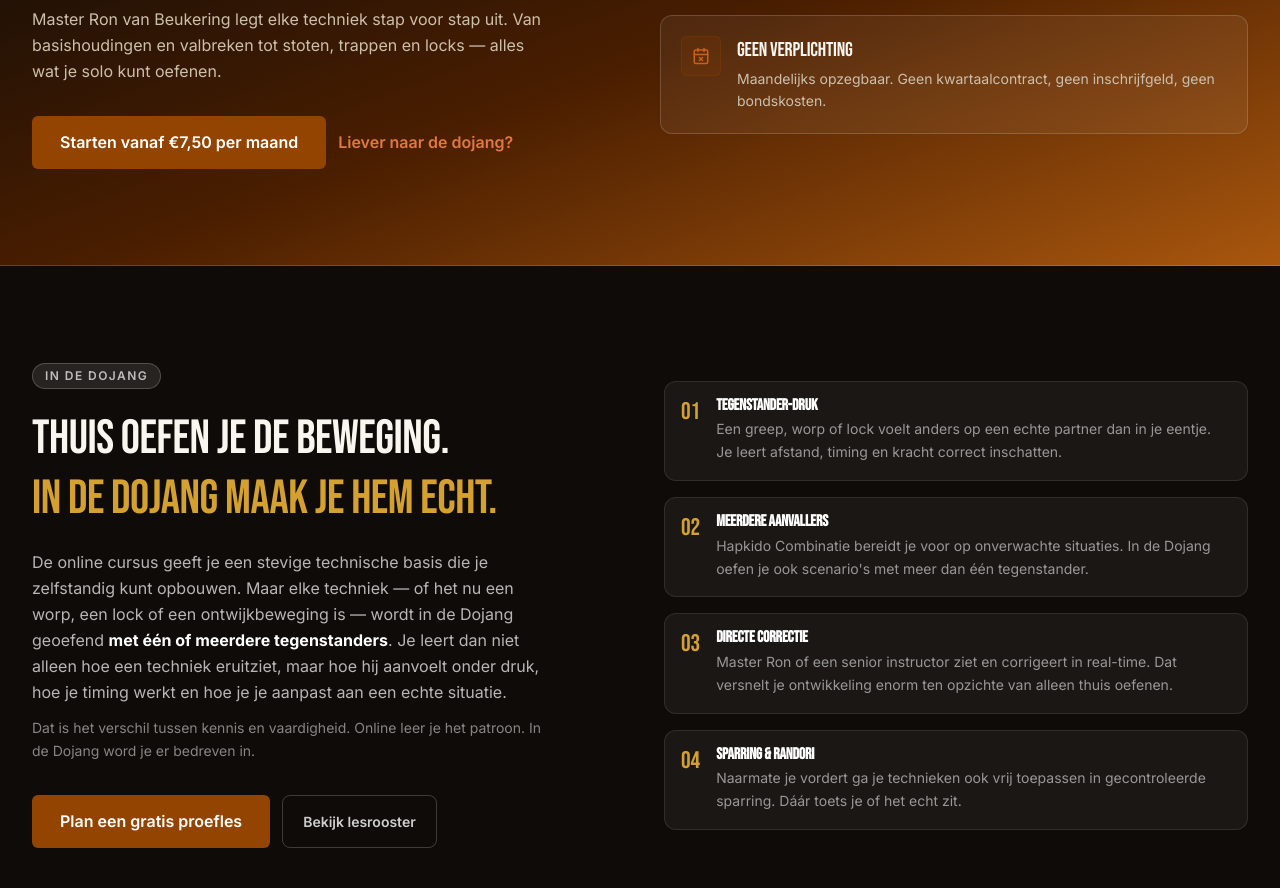
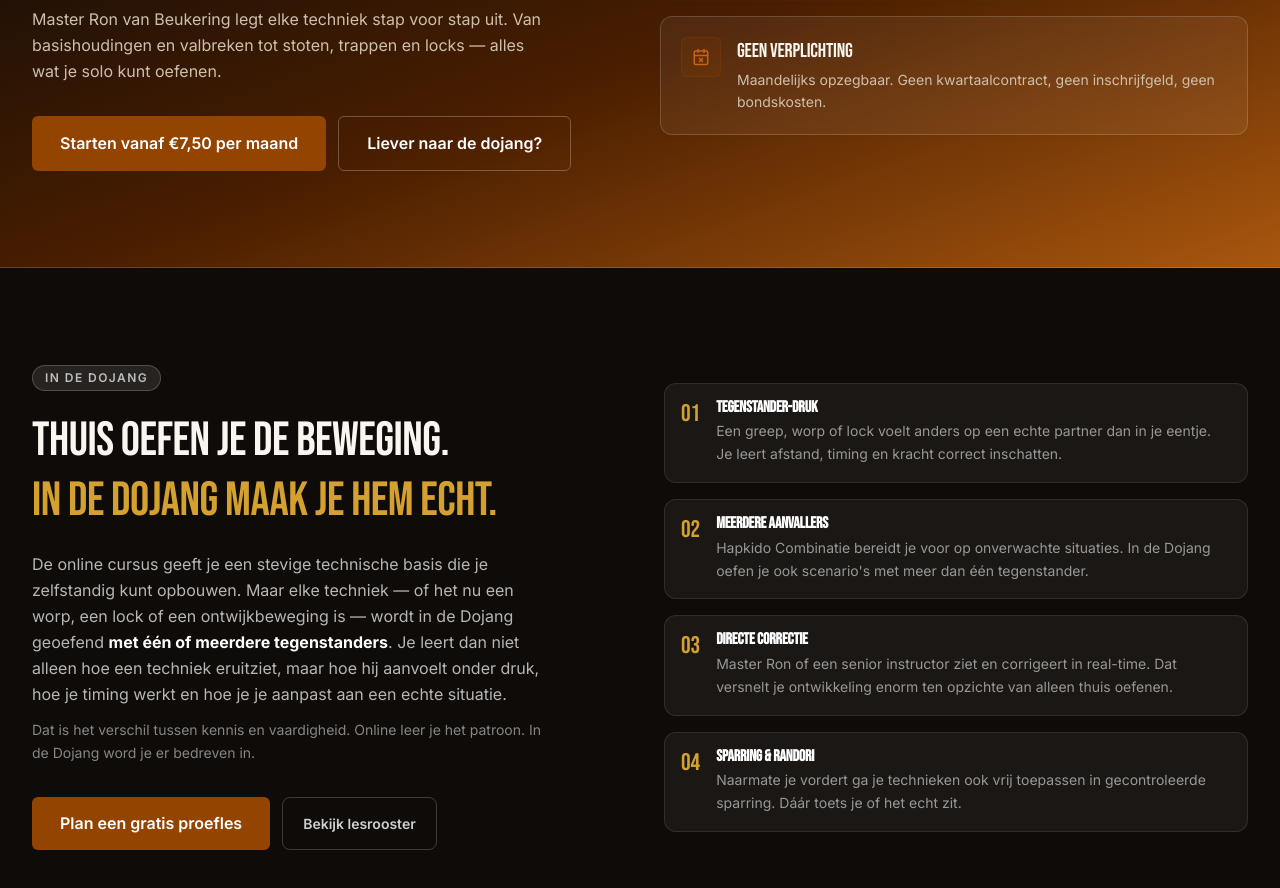
Before and after one commit to ronvanbeukering-ai/hapkido-website, a Next.js app: page /cursussen in a window 1280 px wide. Shown: the part 947-1835 px from the top of the page. Built offline with nearby package versions, Linux system fonts and the light colour scheme; no server answers; the database is empty.

Commit message:
Cursussen: 'Liever naar de dojang' knop met zichtbare rand
Co-Authored-By: Claude Sonnet 4.6 <noreply@anthropic.com>

```diff
--- a/app/cursussen/page.tsx
+++ b/app/cursussen/page.tsx
@@ -138,7 +138,7 @@ export default async function Page() {
                 <Link href="/online-aanmelden" className="btn-primary">
                   Starten vanaf €7,50 per maand
                 </Link>
-                <Link href="/proefles" className="btn-ghost">
+                <Link href="/proefles" className="btn-secondary">
                   Liever naar de dojang?
                 </Link>
               </div>
```
